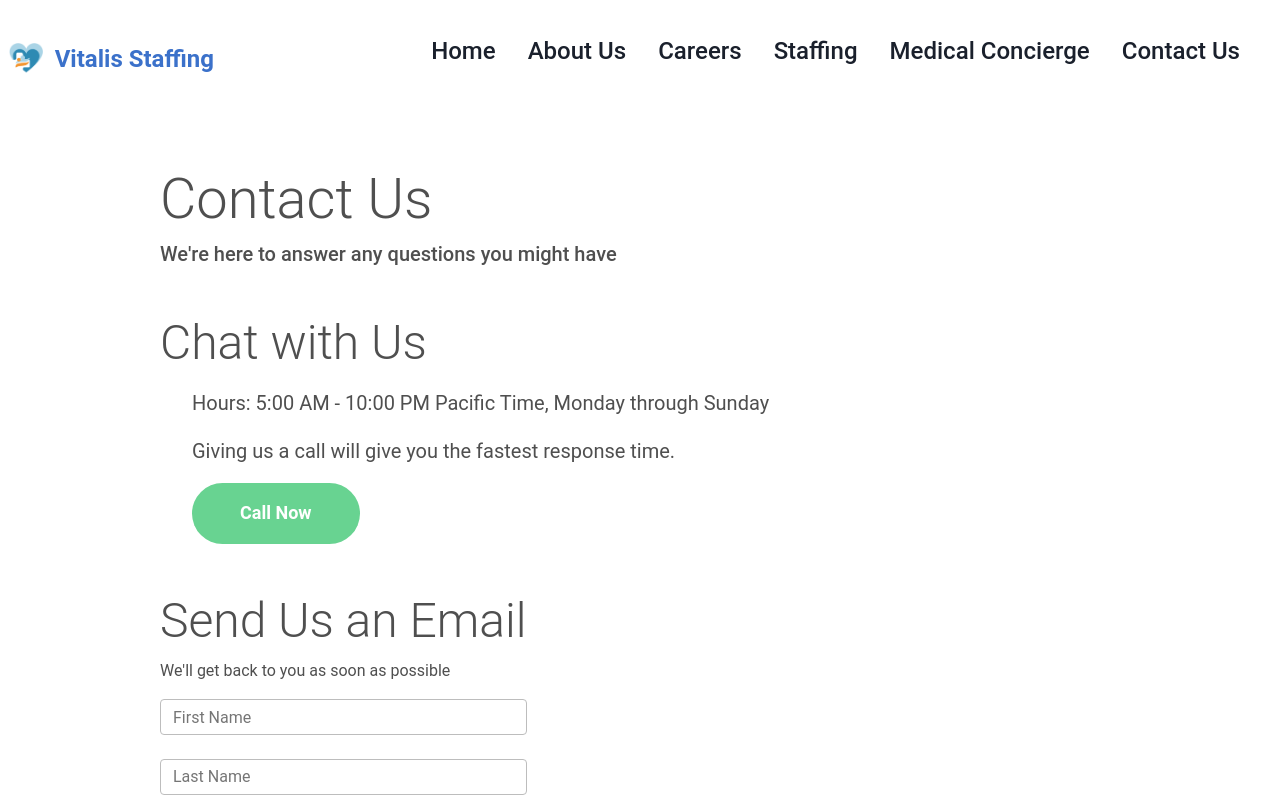
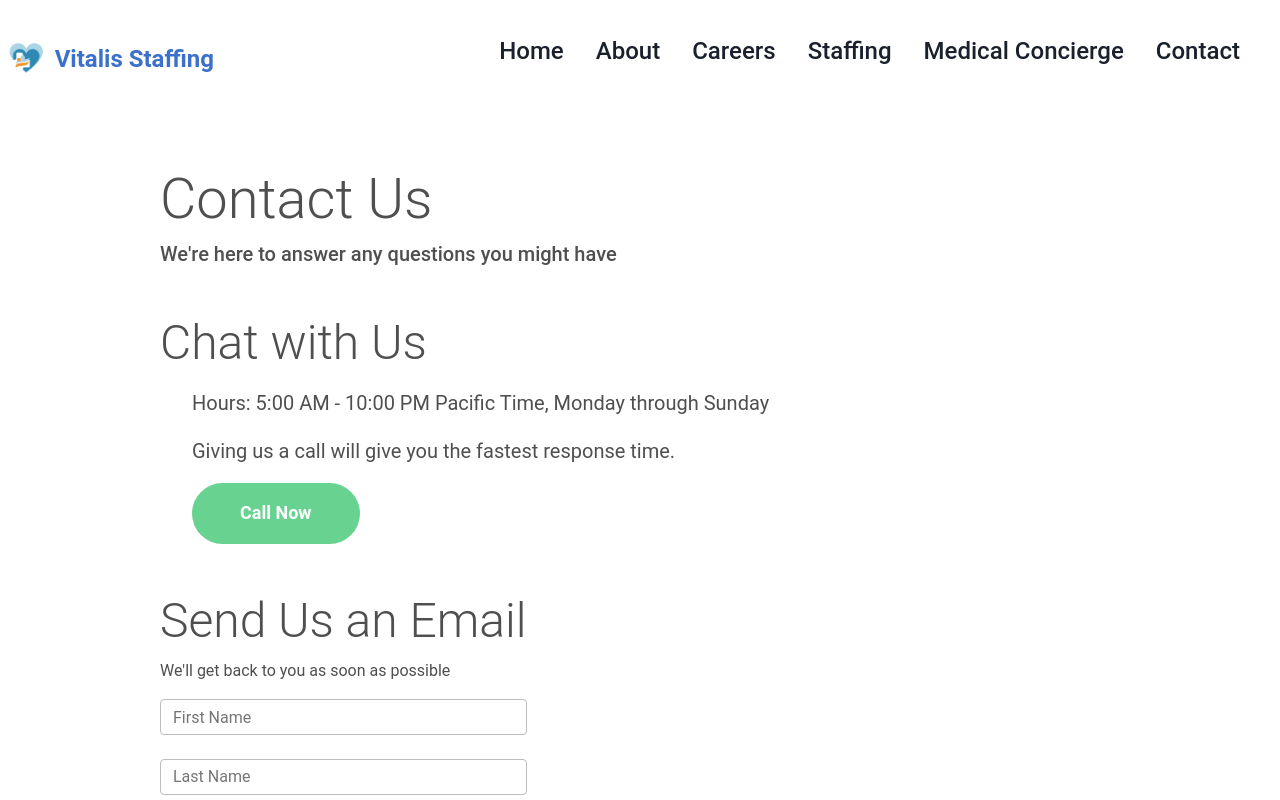
Before and after one commit to anarellano/vitalis, a React (Create React App) app in the folder client/: page /Contact in a window 1280 px wide. Shown: the top 800 px of the page. Built offline with nearby package versions, Linux system fonts and the light colour scheme; what flowbite would draw is missing.

Commit message:
decrease navbar code

```diff
--- a/client/src/components/Navbar.js
+++ b/client/src/components/Navbar.js
@@ -5,6 +5,15 @@ import logo from "../images/3.png"; // Replace path_to_logo with the correct pat
 
 export default function Header() {
   const [isOpen, setIsOpen] = useState(false);
+
+  const websiteRoutes = [
+    { path: "/", component: "Home" },
+    { path: "/About", component: "About" },
+    { path: "/Careers", component: "Careers" },
+    { path: "/Staffing", component: "Staffing" },
+    { path: "/MedicalConcierge", component: "Medical Concierge" },
+    { path: "/Contact", component: "Contact" },
+  ];
 
   return (
     <div className="sticky top-0 z-50 mb-5">
@@ -54,56 +63,17 @@ export default function Header() {
             </div>
             <div>
               <ul className="font-medium items-center w-full flex flex-col md:flex-row md:items-center">
-                <li>
-                  <a
-                    href="/"
-                    className=" text-2xl block py-2 px-3 text-gray-900 rounded hover:bg-gray-100 md:hover:bg-transparent md:border-0 md:hover:text-blue-700 md:p-0 dark:text-white md:dark:hover:text-blue-500 dark:hover:bg-gray-700 dark:hover:text-white md:dark:hover:bg-transparent"
-                    aria-current="page"
-                  >
-                    Home
-                  </a>
-                </li>
-                <li>
-                  <a
-                    href="/About"
-                    className=" text-2xl block py-2 px-3 text-gray-900 rounded hover:bg-gray-100 md:hover:bg-transparent md:border-0 md:hover:text-blue-700 md:p-0 dark:text-white md:dark:hover:text-blue-500 dark:hover:bg-gray-700 dark:hover:text-white md:dark:hover:bg-transparent"
-                  >
-                    About Us
-                  </a>
-                </li>
-                <li>
-                  <a
-                    href="/Careers"
-                    className=" text-2xl block py-2 px-3 text-gray-900 rounded hover:bg-gray-100 md:hover:bg-transparent md:border-0 md:hover:text-blue-700 md:p-0 dark:text-white md:dark:hover:text-blue-500 dark:hover:bg-gray-700 dark:hover:text-white md:dark:hover:bg-transparent"
-                  >
-                    Careers
-                  </a>
-                </li>
-                <li>
-                  <a
-                    href="/Staffing"
-                    className=" text-2xl block py-2 px-3 text-gray-900 rounded hover:bg-gray-100 md:hover:bg-transparent md:border-0 md:hover:text-blue-700 md:p-0 dark:text-white md:dark:hover:text-blue-500 dark:hover:bg-gray-700 dark:hover:text-white md:dark:hover:bg-transparent"
-                  >
-                    Staffing
-                  </a>
-                </li>
-                <li>
-                  <a
-                    href="/MedicalConcierge"
-                    className=" text-2xl block py-2 px-3 text-gray-900 rounded hover:bg-gray-100 md:hover:bg-transparent md:border-0 md:hover:text-blue-700 md:p-0 dark:text-white md:dark:hover:text-blue-500 dark:hover:bg-gray-700 dark:hover:text-white md:dark:hover:bg-transparent"
-                  >
-                    {" "}
-                    Medical Concierge
-                  </a>
-                </li>
-                <li>
-                  <a
-                    href="/Contact"
-                    className=" text-2xl block py-2 px-3 text-gray-900 rounded hover:bg-gray-100 md:hover:bg-transparent md:border-0 md:hover:text-blue-700 md:p-0 dark:text-white md:dark:hover:text-blue-500 dark:hover:bg-gray-700 dark:hover:text-white md:dark:hover:bg-transparent"
-                  >
-                    Contact Us
-                  </a>
-                </li>
+                {websiteRoutes.map((page) => (
+                  <li key={page.path}>
+                    <a
+                      href={page.path}
+                      className=" text-2xl md:justify-center md:items-center block py-2 px-3 text-gray-900 rounded hover:bg-gray-100 md:hover:bg-transparent md:border-0 md:hover:text-blue-700 md:p-0 dark:text-white md:dark:hover:text-blue-500 dark:hover:bg-gray-700 dark:hover:text-white md:dark:hover:bg-transparent"
+                      aria-current="page"
+                    >
+                      {page.component}
+                    </a>
+                  </li>
+                ))}
               </ul>
             </div>
           </div>
```
